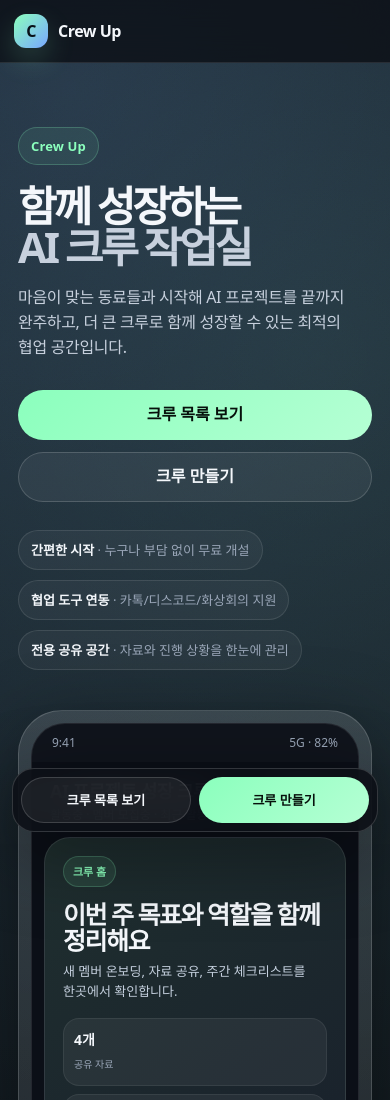
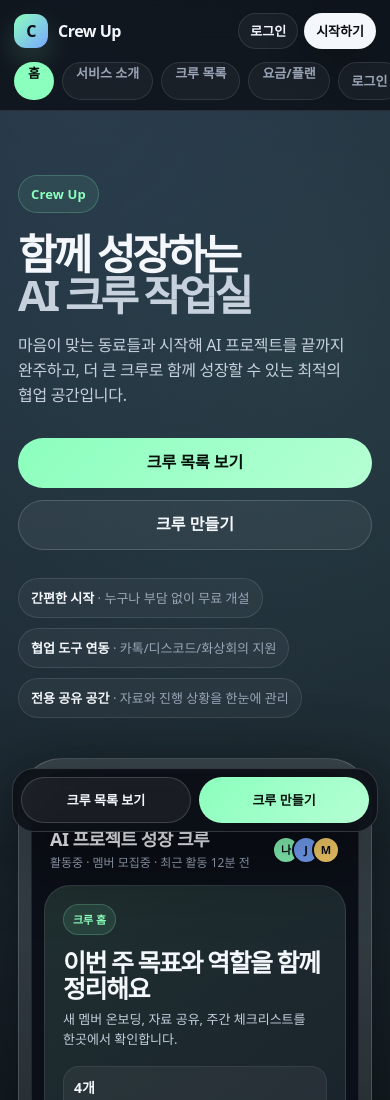
Before and after one commit to sonhojin159-ai/crewup-work, a website: page crewup_netlify/index.html in a window 390 px wide. Shown: the top 1100 px of the page. Drawn offline with Linux system fonts and the light colour scheme.

Commit message:
fix: keep CrewUp mobile nav actions visible

```diff
--- a/crewup_netlify/index.html
+++ b/crewup_netlify/index.html
@@ -120,6 +120,26 @@
       border-radius: 999px;
     }
     .nav-links a:hover { background: rgba(255,255,255,.06); color: var(--ink); }
+    .nav-actions {
+      display: inline-flex;
+      align-items: center;
+      gap: 8px;
+      flex-shrink: 0;
+    }
+    .login-link {
+      display: inline-flex;
+      align-items: center;
+      justify-content: center;
+      min-height: 42px;
+      padding: 0 14px;
+      border-radius: 999px;
+      border: 1px solid var(--line);
+      color: var(--ink);
+      font-size: 14px;
+      font-weight: 800;
+      background: rgba(255,255,255,.045);
+      cursor: pointer;
+    }
     .nav-cta {
       display: inline-flex;
       align-items: center;
@@ -132,6 +152,36 @@
       font-weight: 800;
       font-size: 14px;
       box-shadow: var(--shadow-soft);
+    }
+
+    .mobile-top-tabs {
+      display: none;
+      max-width: var(--max);
+      margin: 0 auto;
+      padding: 0 14px 10px;
+      gap: 8px;
+      overflow-x: auto;
+      -webkit-overflow-scrolling: touch;
+      scrollbar-width: none;
+    }
+    .mobile-top-tabs::-webkit-scrollbar { display: none; }
+    .mobile-top-tabs a,
+    .mobile-top-tabs button {
+      flex: 0 0 auto;
+      min-height: 38px;
+      padding: 0 13px;
+      border-radius: 999px;
+      border: 1px solid var(--line);
+      background: rgba(255,255,255,.045);
+      color: var(--muted);
+      font-size: 13px;
+      font-weight: 800;
+      cursor: pointer;
+    }
+    .mobile-top-tabs a.active {
+      color: #07100b;
+      background: var(--accent);
+      border-color: transparent;
     }
 
     main { position: relative; z-index: 1; }
@@ -670,6 +720,7 @@
 
     @media (max-width: 940px) {
       .nav-links { display: none; }
+      .mobile-top-tabs { display: flex; }
       .hero { grid-template-columns: 1fr; padding-top: 46px; }
       .phone-frame { margin: 0 auto; width: min(100%, 430px); }
       .problem-grid, .feature-grid, .pricing-grid, .crew-grid, .process-grid { grid-template-columns: 1fr; }
@@ -683,7 +734,9 @@
     @media (max-width: 520px) {
       .nav { height: 62px; padding: 0 14px; }
       .brand small { display:none; }
-      .nav-cta { display:none; }
+      .nav-actions { gap: 6px; }
+      .login-link { min-height: 36px; padding: 0 11px; font-size: 13px; }
+      .nav-cta { min-height: 36px; padding: 0 12px; font-size: 13px; }
       .hero-actions .btn { width: 100%; }
       .hero p.lead, .section-head p, .cta-box p { font-size: 16px; }
       .crew-list-head { align-items: stretch; flex-direction: column; }
@@ -806,8 +859,18 @@
           <a data-tab="crews">크루 목록</a>
           <a data-tab="pricing">요금/플랜</a>
         </div>
-        <a class="nav-cta" data-tab="home" data-scroll="join" style="cursor: pointer;">시작하기</a>
+        <div class="nav-actions" aria-label="계정 및 시작 메뉴">
+          <button class="login-link" type="button" data-action="login">로그인</button>
+          <a class="nav-cta" data-tab="home" data-scroll="join" style="cursor: pointer;">시작하기</a>
+        </div>
       </nav>
+      <div class="mobile-top-tabs" aria-label="모바일 주요 메뉴">
+        <a class="active" data-tab="home">홈</a>
+        <a data-tab="about">서비스 소개</a>
+        <a data-tab="crews">크루 목록</a>
+        <a data-tab="pricing">요금/플랜</a>
+        <button type="button" data-action="login">로그인</button>
+      </div>
     </header>
 
     <main id="top">
@@ -1423,7 +1486,7 @@
       }
 
       // 3. 네비게이션 링크 활성 상태 갱신
-      document.querySelectorAll('.nav-links a').forEach(link => {
+      document.querySelectorAll('.nav-links a, .mobile-top-tabs a').forEach(link => {
         if (link.getAttribute('data-tab') === tabId && link.getAttribute('data-scroll') === null) {
           link.classList.add('active');
         } else if (tabId === 'home' && link.getAttribute('data-scroll') === 'crews' && scrollToId === 'crews') {
@@ -1490,6 +1553,14 @@
           <label>크루 소개<textarea rows="3" maxlength="160" placeholder="어떤 목표로 모이는 크루인지 적어주세요"></textarea></label>
           <label>카테고리<input type="text" placeholder="AI 학습, 콘텐츠, 웹페이지 제작 등"></label>`
       },
+      login: {
+        title: '로그인',
+        desc: '실제 서비스에서는 Supabase Auth 로그인 화면으로 연결됩니다. 현재는 모바일 UI 확인용 예시입니다.',
+        fields: `
+          <label>이메일<input type="email" placeholder="name@example.com"></label>
+          <label>비밀번호<input type="password" placeholder="비밀번호"></label>
+          <small>베타에서는 이메일/소셜 로그인 중 간단한 방식을 우선 적용합니다.</small>`
+      },
       portfolio: {
         title: '크루장 포트폴리오',
         desc: '크루장이 신뢰도를 보여줄 수 있도록 영상 1개, 사진 3개, 50자 메시지를 등록하는 화면 예시입니다.',
```
Also changed, not shown: crewup_web_prototype.html (+74 -3 lines).
